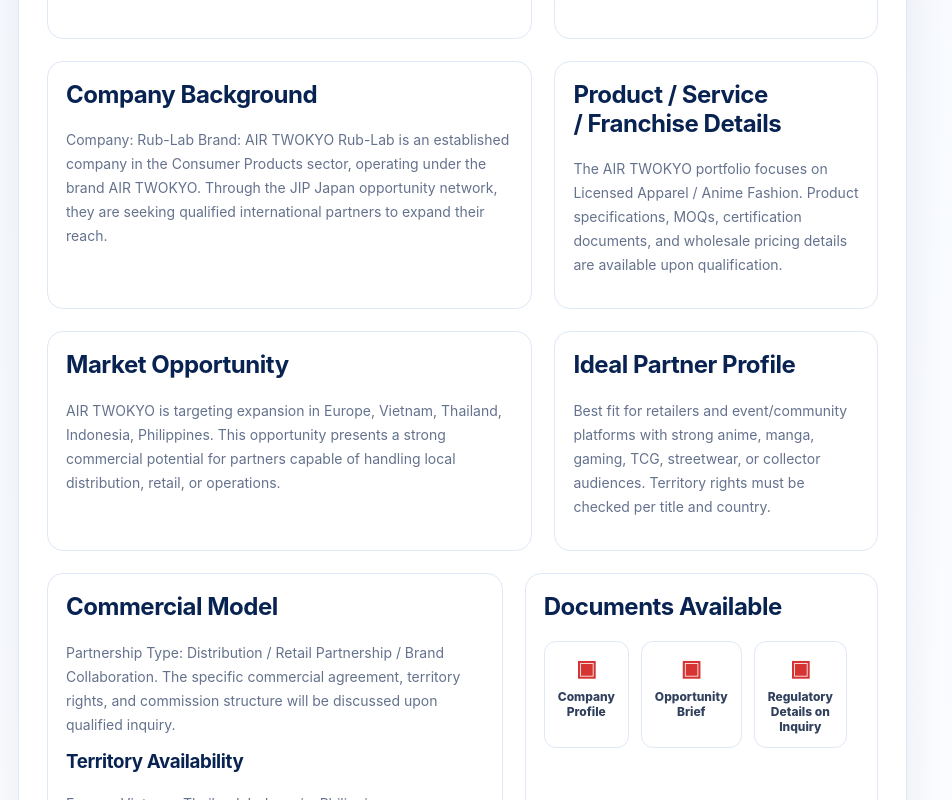
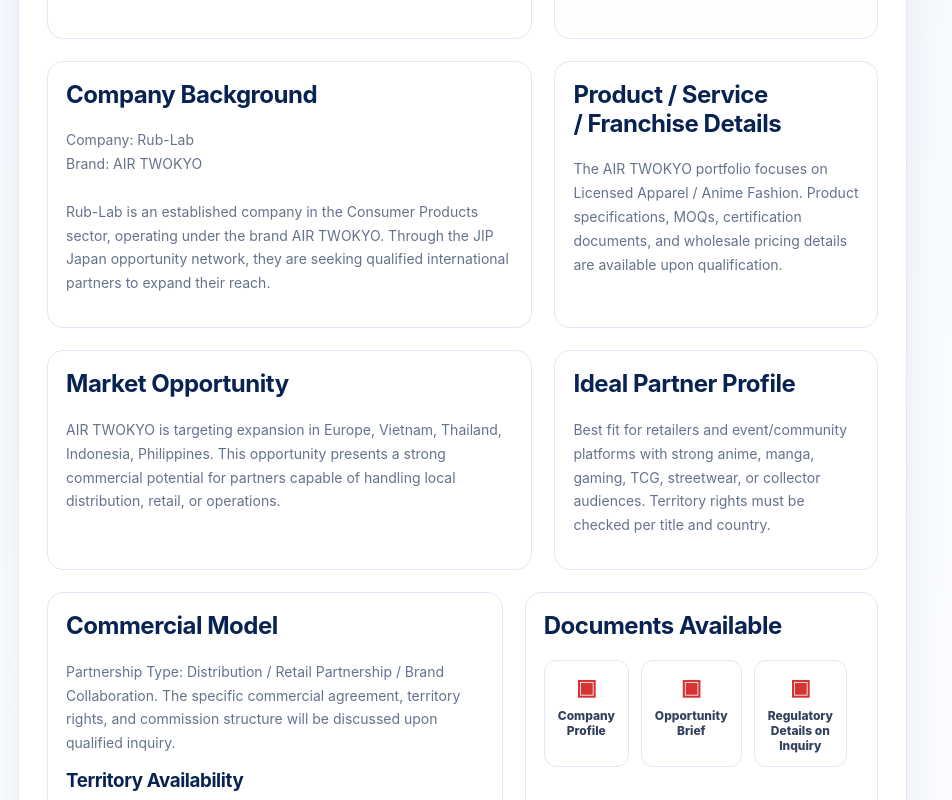
Before and after one commit to alexdevriesxing/partner-market-global, a Next.js app: page /en/opportunities/air-twokyo-anime-licensed-apparel in a window 1280 px wide. Shown: the part 1540-2340 px from the top of the page, without its empty margins (0-952 px from the left). Built offline with nearby package versions, Linux system fonts and the light colour scheme.

Commit message:
SEO/GAIO: Add white-space: pre-line; to content-card paragraphs for structured text formatting

```diff
--- a/app/globals.css
+++ b/app/globals.css
@@ -585,7 +585,7 @@
   margin-top: 22px;
 }
 .content-card h2, .content-card h3 { margin-top: 0; letter-spacing: -.02em; }
-.content-card p, .content-card li { color: var(--muted); line-height: 1.7; font-size: 14px; }
+.content-card p, .content-card li { color: var(--muted); line-height: 1.7; font-size: 14px; white-space: pre-line; }
 .product-shot {
   display: flex; align-items: center; justify-content: center;
   background: linear-gradient(180deg, #f7faff, #fff);
```
